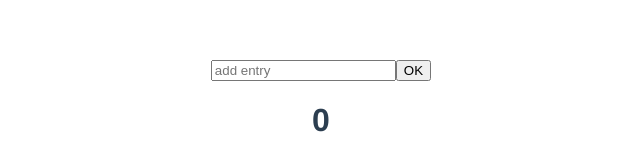
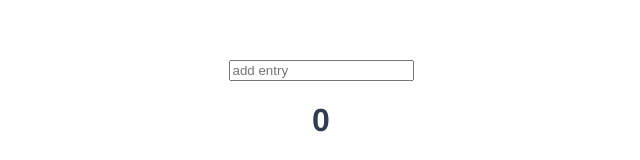
Before and after one commit to jacksalici/emojipoll, a Vue app in the folder emoji-poll/: page / in a window 1280 px wide. Shown: the top 160 px of the page, without its empty margins (319-959 px from the left). Built offline with nearby package versions, Linux system fonts and the light colour scheme; the HTML template or start-up script is replaced by a standard one.

Commit message:
there was an idea

```diff
--- a/emoji-poll/src/components/Poll.vue
+++ b/emoji-poll/src/components/Poll.vue
@@ -1,15 +1,29 @@
 
 
 <script>
+
 
     export default{
         name: 'PollCore',
 
         data(){
             return{
-            count:0
+                count:0,
+                tasks:[
+
+                ],
+                task:"",
             }
-    }
+        },
+
+        methods: {
+                    addEntry(){
+                        this.count++
+                        this.tasks.push(this.task);
+                        this.task=""
+                    },
+
+                }
 
 
     }
@@ -17,11 +31,12 @@
 
 <template>
     <div>
-        <input placeholder="add entry">
-        <button @click="count++">OK</button>
-
+        <form @submit.prevent="addEntry">
+            <input placeholder="add entry" v-model="task">
+        </form>
 
         <h1>{{count}}</h1>
+        <p v-for="(task, index) in tasks" :key="index">{{task}}</p>
     </div>
 
 </template>
```
